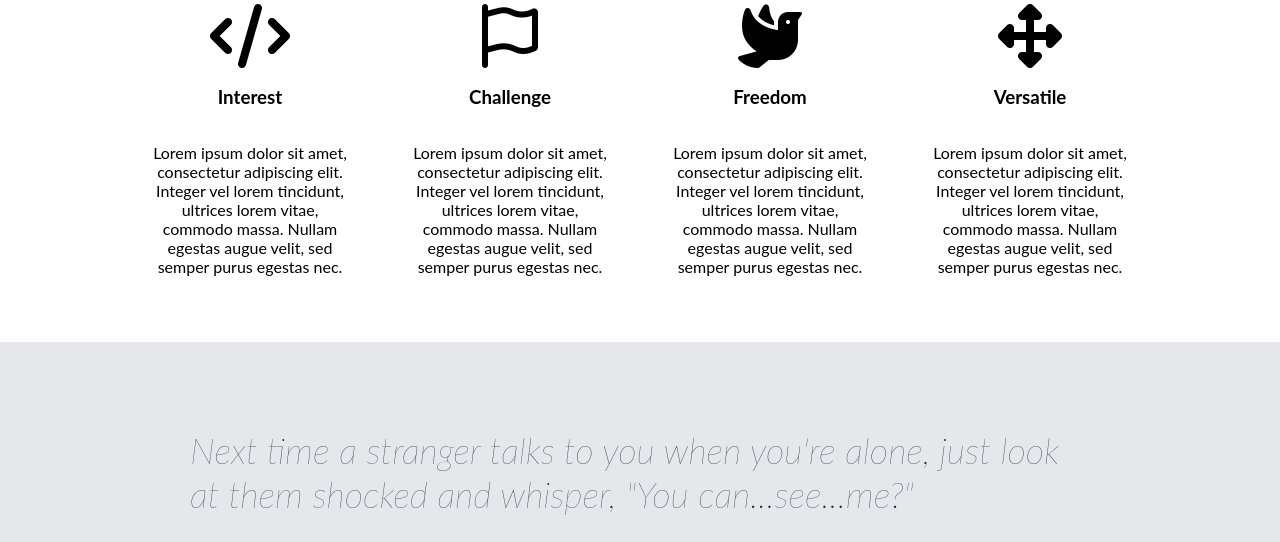
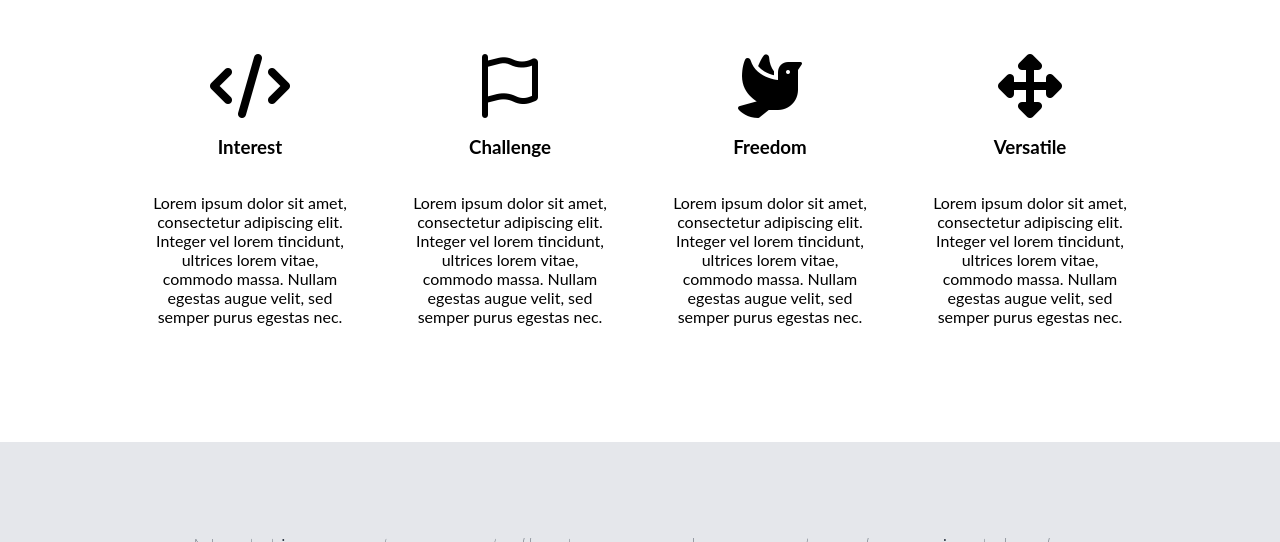
Before and after one commit to TakDevelops/first-landing-page, a plain HTML site: page index.html in a window 1280 px wide. Shown: the part 730-1272 px from the top of the page. Drawn offline with Linux system fonts and the light colour scheme.

Commit message:
Add hover states to navbar links. Add margin to section 2

```diff
--- a/style.css
+++ b/style.css
@@ -39,6 +39,10 @@ a {
     color: white;
 }
 
+a:hover{
+    color: rgb(168, 168, 168);
+}
+
 .intro{
     display: flex;
     justify-content: center;
@@ -66,8 +70,8 @@ button:hover{
 }
 
 .second {
-    margin-top: 50px;
-    margin-bottom: 50px;
+    margin-top: 100px;
+    margin-bottom: 100px;
 }
 
 .second-title {
```
